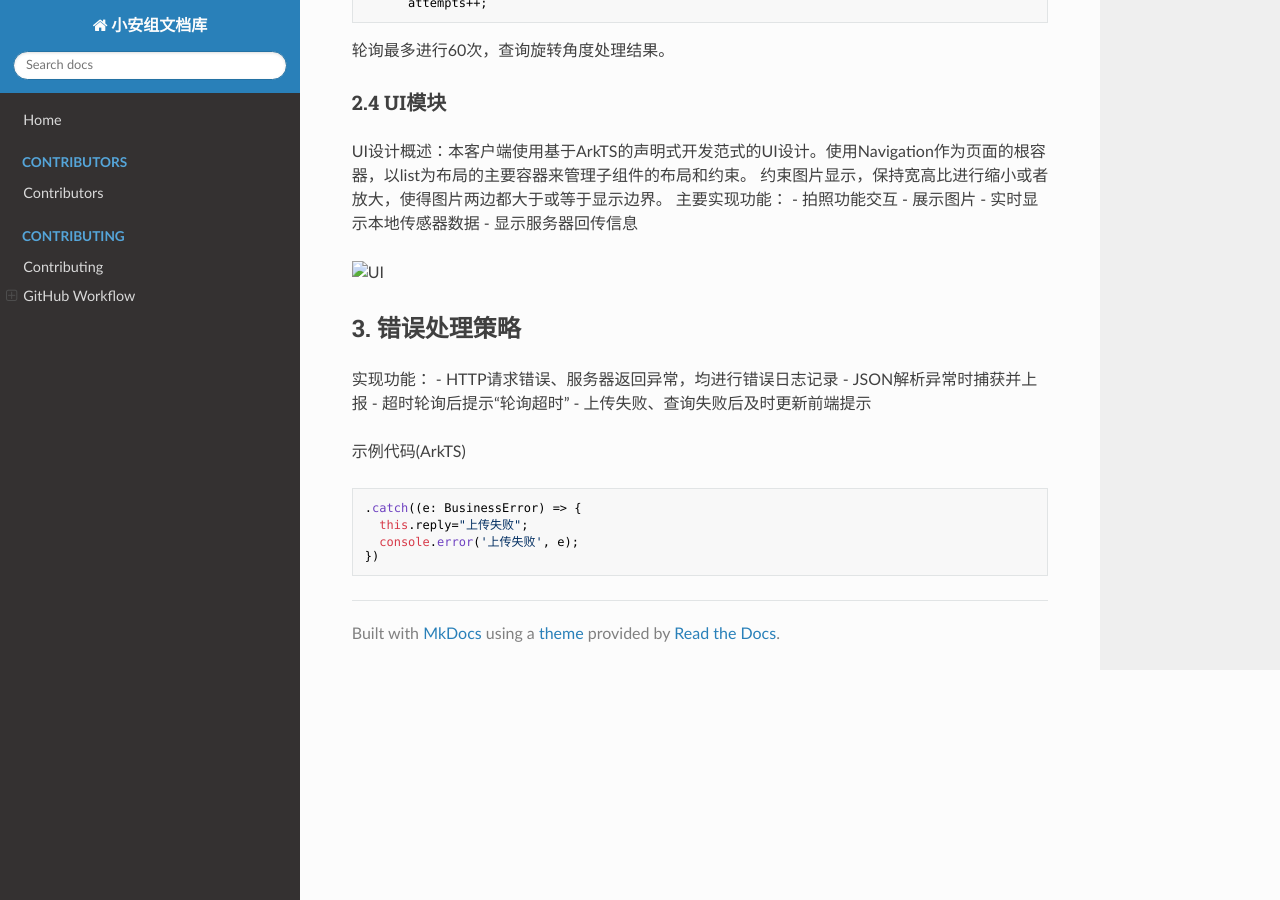
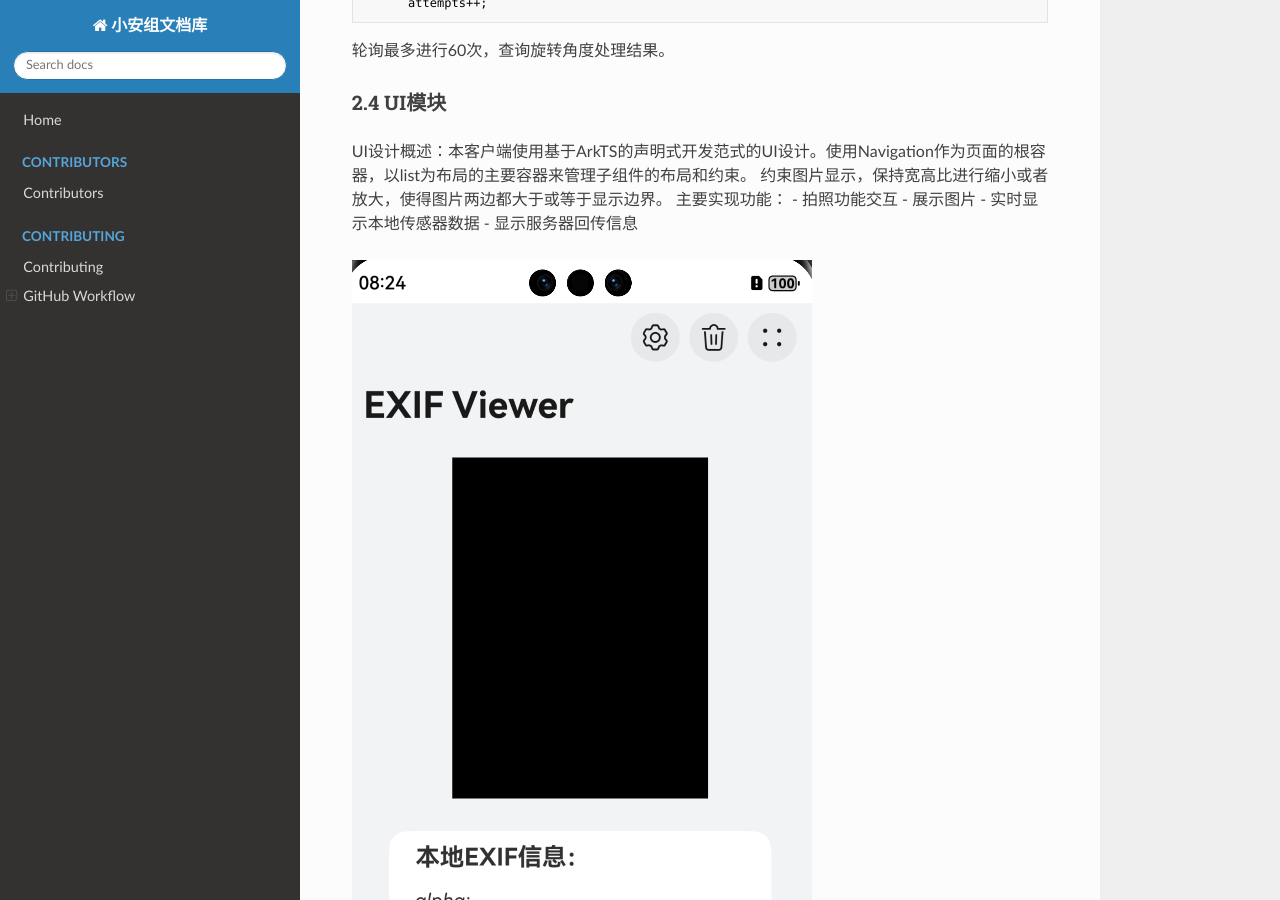
Before and after one commit to xiaoanmodel/-, an MkDocs documentation site: the page built from docs/1_system_design/client_design.md, in a window 1280 px wide and 900 px high, scrolled down 3210 px. Built offline with MkDocs 1.6.1, drawn with Linux system fonts in a browser that asks for light colours; nearby versions of some CDN libraries.

Commit message:
修正UI图片路径格式

```diff
--- a/docs/1_system_design/client_design.md
+++ b/docs/1_system_design/client_design.md
@@ -182,7 +182,7 @@ UI设计概述：本客户端使用基于ArkTS的声明式开发范式的UI设
 - 实时显示本地传感器数据
 - 显示服务器回传信息
 
-![UI](..\4_appendices\figures\UI.png)
+![UI](../4_appendices/figures/UI.png)
 
 
 
```
